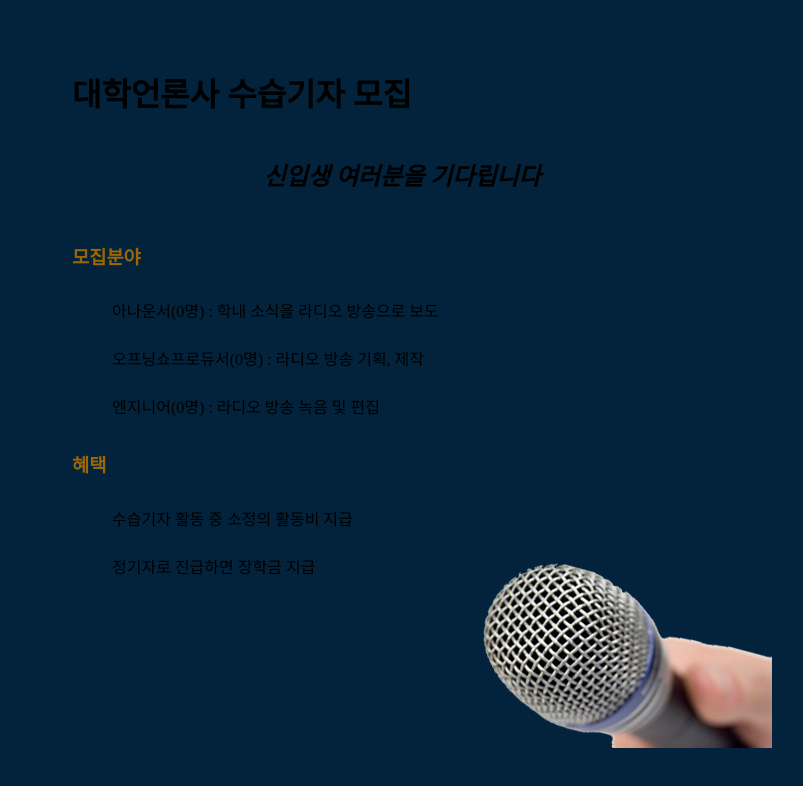
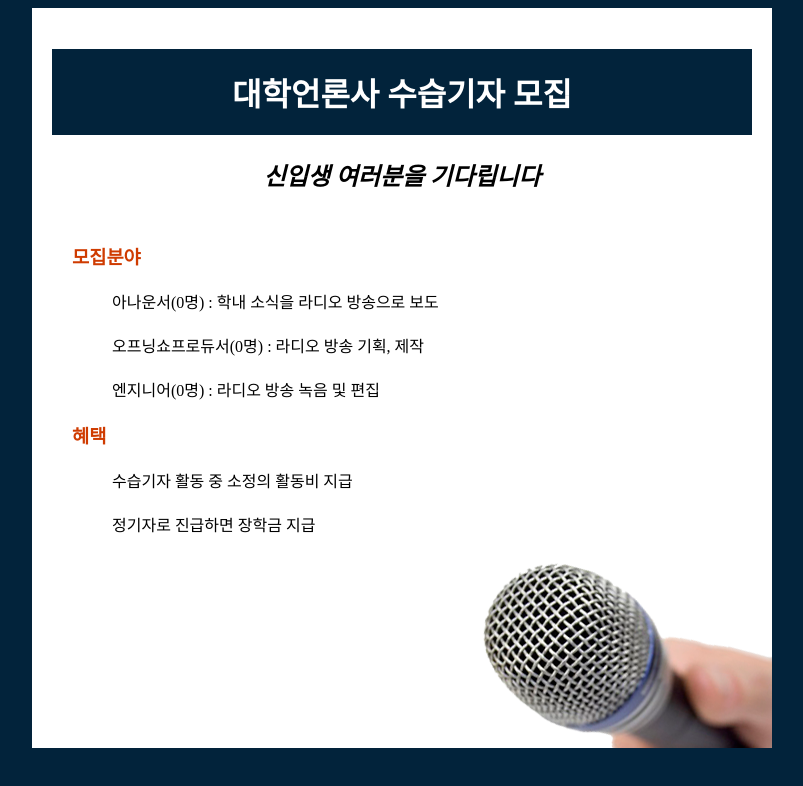
Before and after one commit to xxxxxseed/htmlworks, a plain HTML site: page exercise/recruit.html in a window 1280 px wide. Shown: the whole page, without its empty margins (238-1041 px from the left). Drawn offline with Linux system fonts and the light colour scheme.

Commit message:
recruit file 추가

```diff
--- a/exercise/css/recruit.css
+++ b/exercise/css/recruit.css
@@ -4,11 +4,11 @@ body{background: #02233b;}
     width: 700px;
     height: 700px;
     padding: 20px;
-    background: url(../images/mic.png) no-repeat bottom right
+    background: #fff url(../images/mic.png) no-repeat bottom right
 }
 h1{
-    background: #02233b
-
+    background: #02233b;
+    color: #fff;
     text-align: center;
     padding: 20px;
 }
@@ -19,13 +19,11 @@ h2{
     margin-bottom: 50px;
 }
 h3{
-    color: rgb(156, 103, 4);
+    color: #cf3b00; padding-left: 20px;
 }
 ul{
     list-style: none;
-    line-height: 3em;
 }
-#list{
-    margin-left: 20px;
-    margin-bottom: 200px;
+ul li{
+    margin: 20px;
 }
--- a/exercise/recruit.html
+++ b/exercise/recruit.html
@@ -11,7 +11,7 @@
     <div id="container">
         <h1>대학언론사 수습기자 모집</h1>
         <h2>신입생 여러분을 기다립니다</h2>
-        <div id="list">
+        <div>
             <h3>모집분야</h3>
             <ul>
                 <li>아나운서(0명) : 학내 소식을 라디오 방송으로 보도</li>
```
